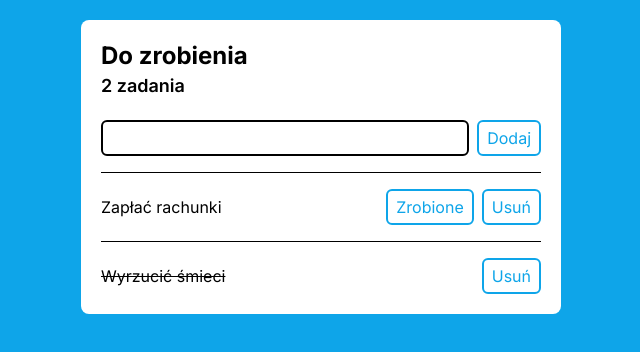
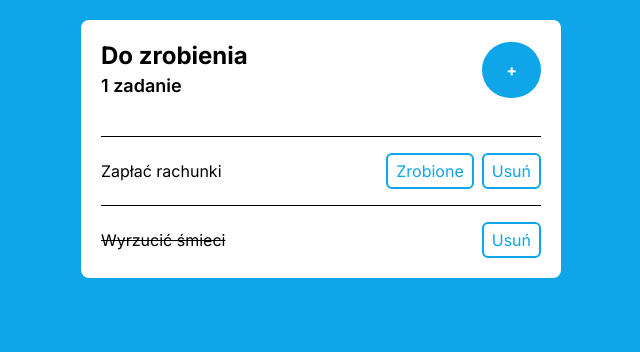
Before and after one commit to Kris1027/jzp-todo, a Next.js app: page / in a window 1280 px wide. Shown: the top 352 px of the page, without its empty margins (319-959 px from the left). Built offline with nearby package versions, Linux system fonts and the light colour scheme.

Commit message:
Add showInput state and update UI

```diff
--- a/app/page.tsx
+++ b/app/page.tsx
@@ -23,6 +23,7 @@ const data: DataProps[] = [
 export default function Home() {
   const [Tasks, setTasks] = useState(data);
   const [input, setInput] = useState("");
+  const [showInput, setShowInput] = useState(true);
 
   const handleAddNewTask = (e: React.FormEvent<HTMLFormElement>) => {
     e.preventDefault();
@@ -36,6 +37,7 @@ export default function Home() {
     setTasks([...Tasks, newTask]);
 
     setInput("");
+    setShowInput(true);
   };
 
   const handleDeleteTask = (id: number) => {
@@ -53,20 +55,35 @@ export default function Home() {
     setTasks(newTasks);
   };
 
+  const doneTasks = Tasks.filter((task) => !task.done);
+
   return (
     <main className="bg-sky-500 min-h-screen flex justify-center pt-5 items-start">
       <div className="w-[30rem] bg-white rounded-lg p-5 flex flex-col">
-        <div className="pb-5">
+        <div className="pb-5 flex justify-between items-center">
+          <div>
             <h1 className="text-2xl font-bold">Do zrobienia</h1>
-          {Tasks.length === 0 ? (
+            {doneTasks.length === 0 ? (
               ""
             ) : (
               <p className="text-lg font-semibold">
-              <span>{Tasks.length}</span> zadani
-              <span>{Tasks.length === 1 ? "e" : "a"}</span>
+                <span>{doneTasks.length}</span> zadani
+                <span>{doneTasks.length === 1 ? "e" : "a"}</span>
               </p>
             )}
           </div>
+          <div>
+            {showInput && (
+              <button
+                className="py-4 px-6 bg-sky-500 text-white font-bold rounded-full"
+                onClick={() => setShowInput((prev: boolean) => !prev)}
+              >
+                +
+              </button>
+            )}
+          </div>
+        </div>
+        {!showInput && (
           <form className="flex gap-2" onSubmit={handleAddNewTask}>
             <input
               className="flex-1 border-2 border-black rounded-md"
@@ -81,6 +98,7 @@ export default function Home() {
               Dodaj
             </button>
           </form>
+        )}
         <ul>
           {Tasks.map((task) => (
             <li key={task.id} className="flex flex-col">
```
Lines whose indentation alone changed are shown as unchanged.
